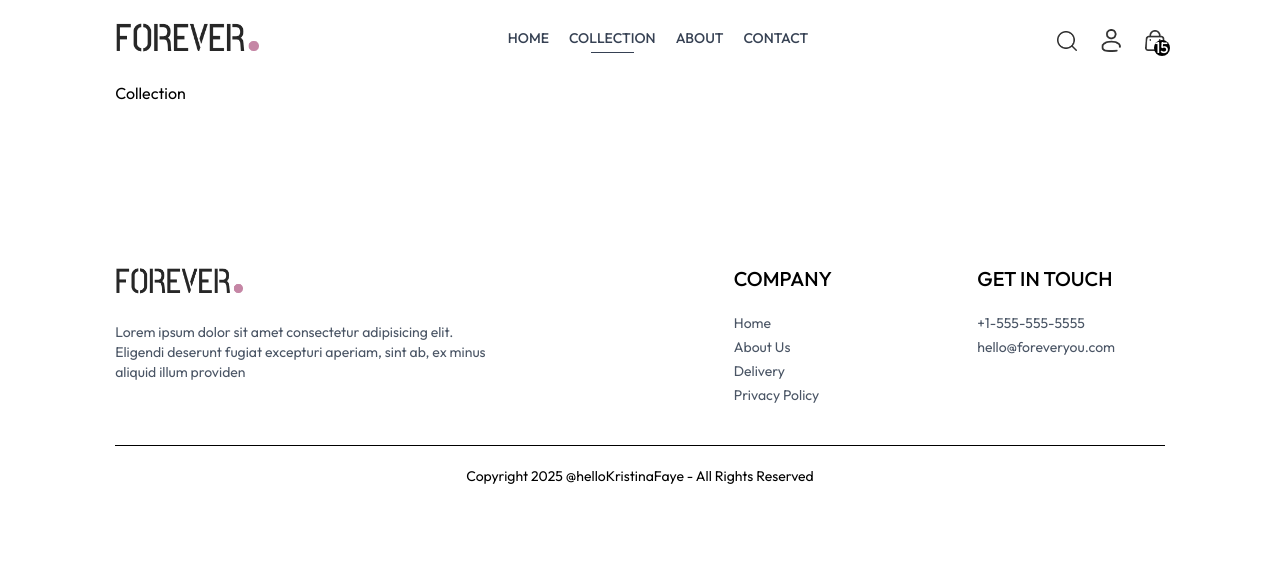
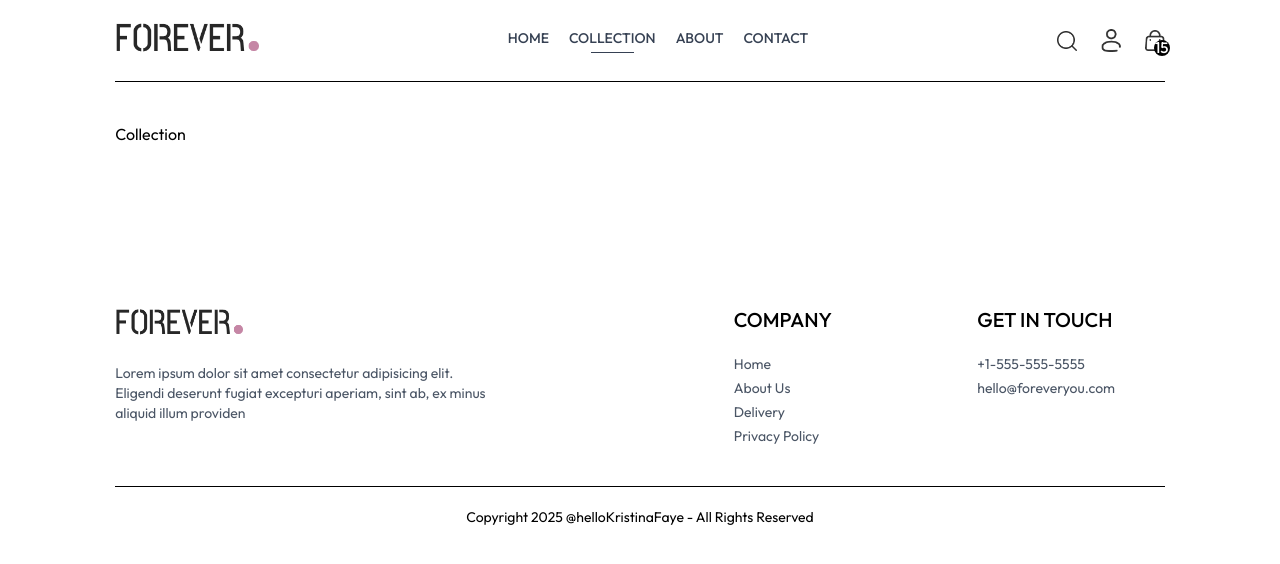
Before and after one commit to hellokristinafaye/clothing-ecommerce, a React (Vite) app: page /collection in a window 1280 px wide. Shown: the top 564 px of the page. Built offline with nearby package versions, Linux system fonts and the light colour scheme.

Commit message:
Styling start

```diff
--- a/src/pages/Collection.jsx
+++ b/src/pages/Collection.jsx
@@ -6,7 +6,7 @@ const Collection = () => {
   const { products } = useContext(ShopContext);
 
   return (
-    <div>Collection</div>
+    <div className="flex flex-col  sm:flex-row gap-1 sm:gap-10 pt-10 border-t">Collection</div>
   )
 }
 
```
